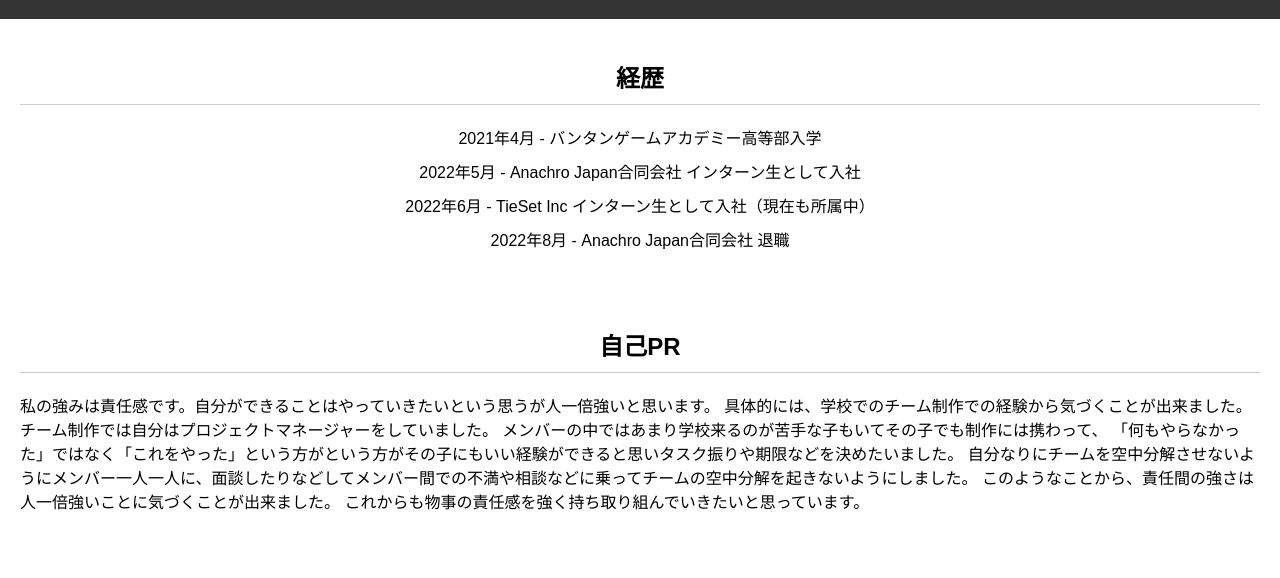
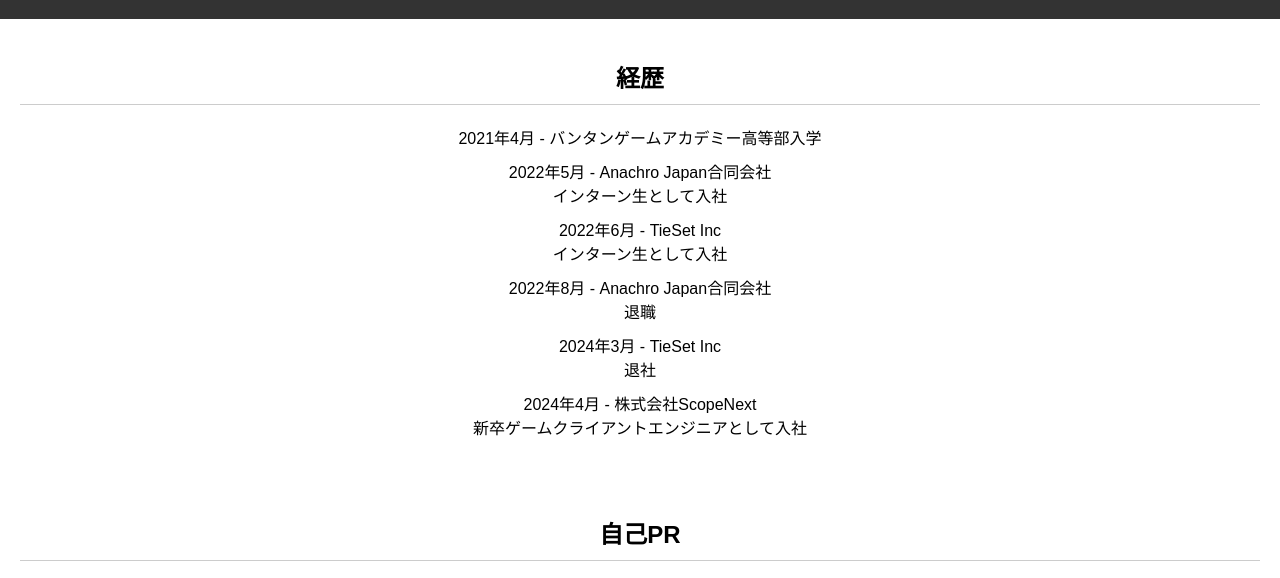
Before and after one commit to BAKUSOUMARU/web, a plain HTML site: page www/index.html in a window 1280 px wide. Shown: the part 158-736 px from the top of the page. Drawn offline with Linux system fonts and the light colour scheme.

Commit message:
ファイルの修正

```diff
--- a/index.html
+++ b/www/index.html
@@ -15,9 +15,11 @@
         <h2>経歴</h2>
         <ul>
             <li>2021年4月 - バンタンゲームアカデミー高等部入学</li>
-            <li>2022年5月 - Anachro Japan合同会社 インターン生として入社</li>
-            <li>2022年6月 - TieSet Inc インターン生として入社（現在も所属中）</li>
-            <li>2022年8月 - Anachro Japan合同会社 退職</li>
+            <li>2022年5月 - Anachro Japan合同会社 <br> インターン生として入社</li>
+            <li>2022年6月 - TieSet Inc <br> インターン生として入社</li>
+            <li>2022年8月 - Anachro Japan合同会社 <br> 退職</li>
+            <li>2024年3月 - TieSet Inc <br> 退社</li>
+            <li>2024年4月 - 株式会社ScopeNext <br> 新卒ゲームクライアントエンジニアとして入社</li>
         </ul>
     </section>
     <section class="self-introduction">
```
Also changed, not shown: www/about/about.html (renamed from about/about.html), www/home/works.html (renamed from home/works.html), www/index.css (renamed from index.css), www/index.js (added), 5 other files.
